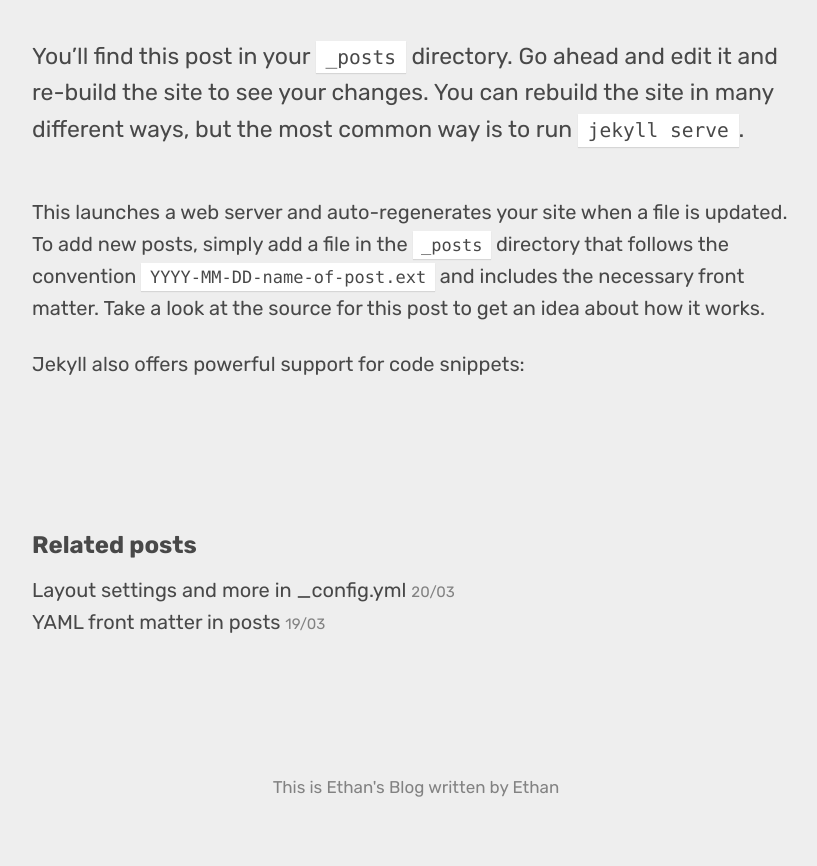
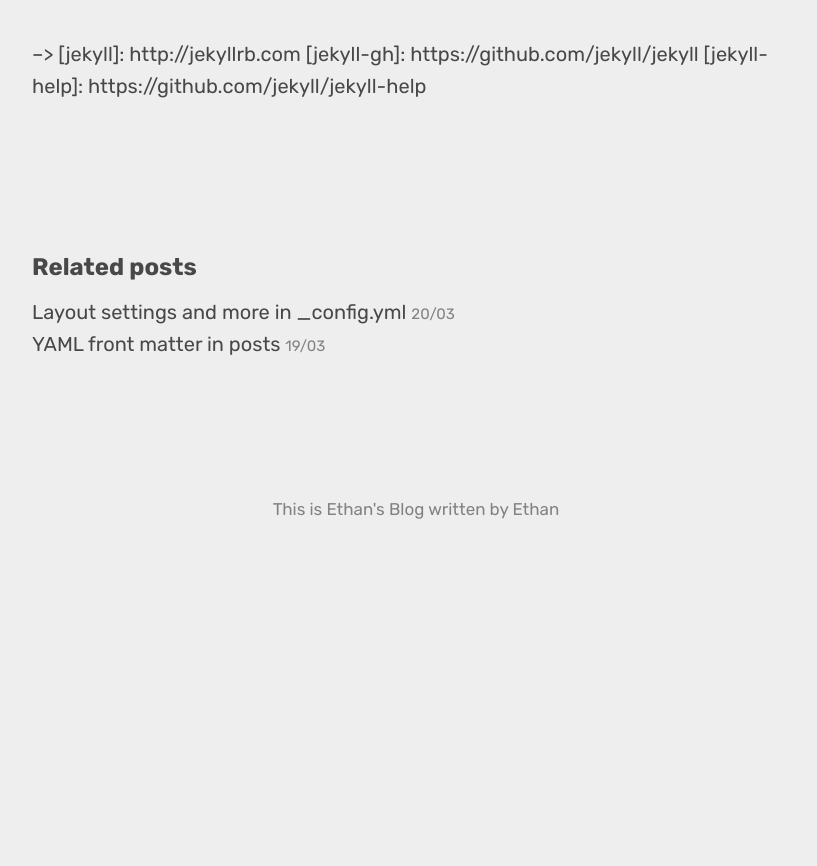
Before and after one commit to EthanZhangCN/EthanZhangCN.github.io, a Jekyll site: the page built from _posts/2017-03-22-welcome-to-dactl.md, in a window 1280 px wide. Shown: the part 828-1694 px from the top of the page, without its empty margins (224-1041 px from the left). Built offline with Jekyll 4.4.1, drawn with Linux system fonts in a browser that asks for light colours; some web fonts are replaced; after the commit the page ends 1415 px from its top, so only the background shows below that.

Commit message:
clear contents

```diff
--- a/_posts/2017-03-22-welcome-to-dactl.md
+++ b/_posts/2017-03-22-welcome-to-dactl.md
@@ -7,25 +7,11 @@
 hero: https://source.unsplash.com/collection/430471/
 overlay: red
 published: true
+---
 
----
-You’ll find this post in your `_posts` directory. Go ahead and edit it and re-build the site to see your changes. You can rebuild the site in many different ways, but the most common way is to run `jekyll serve`.
-{: .lead}
-<!–-break-–>
-This launches a web server and auto-regenerates your site when a file is updated.
-To add new posts, simply add a file in the `_posts` directory that follows the convention `YYYY-MM-DD-name-of-post.ext` and includes the necessary front matter. Take a look at the source for this post to get an idea about how it works.
 
-Jekyll also offers powerful support for code snippets:
 
-<!-- ~~~ruby
-def print_hi(name)
-  puts "Hi, #{name}"
-end
-print_hi('Tom')
-#=> prints 'Hi, Tom' to STDOUT.
-~~~
- -->
-<!-- Check out the [Jekyll docs][jekyll] for more info on how to get the most out of Jekyll. File all bugs/feature requests at [Jekyll’s GitHub repo][jekyll-gh]. If you have questions, you can ask them on [Jekyll’s dedicated Help repository][jekyll-help].
+
  -->
 [jekyll]:      http://jekyllrb.com
 [jekyll-gh]:   https://github.com/jekyll/jekyll
```
